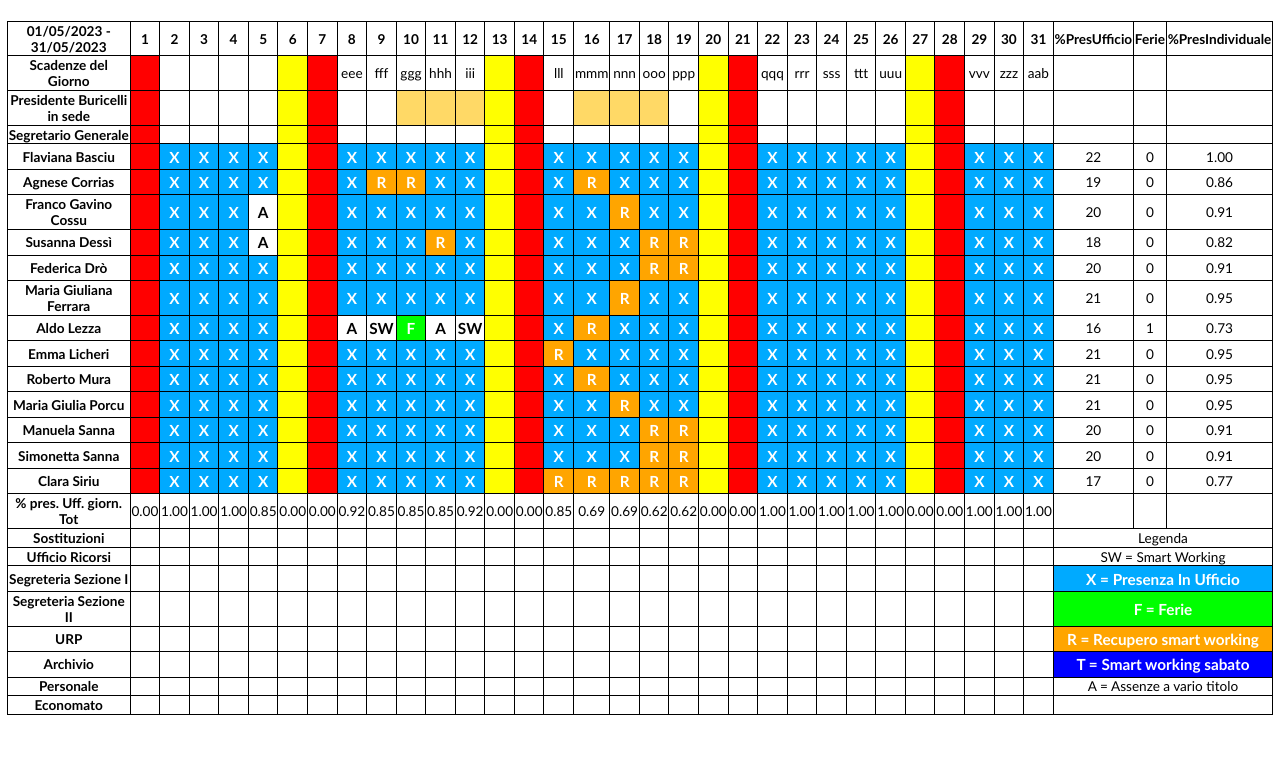
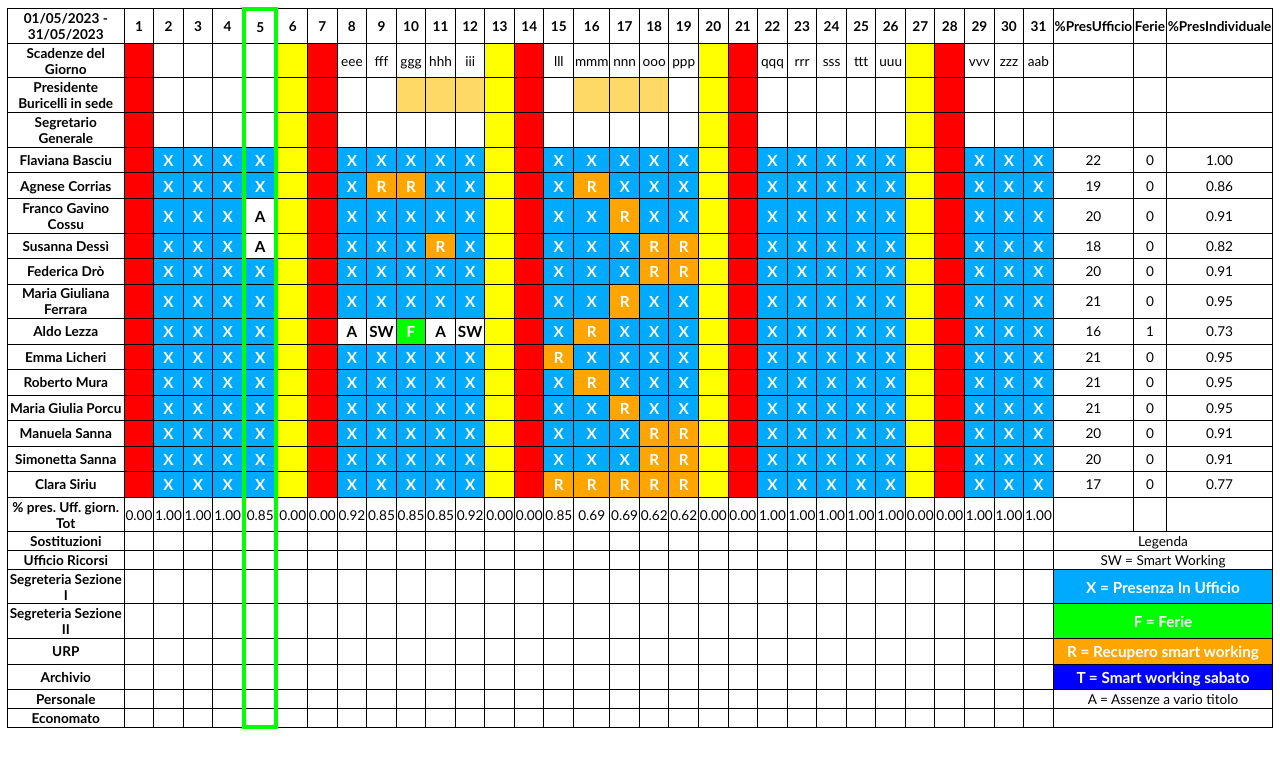
Before and after one commit to Elzazo/tarsardegna, a PHP site: page /calendarioCondiviso.php in a window 1280 px wide. Shown: the top 768 px of the page. Run offline with PHP 8.4, Linux system fonts and the light colour scheme.

Commit message:
Highlights the column whose value is today

```diff
--- a/stage/personale/calendarioCondiviso.php
+++ b/stage/personale/calendarioCondiviso.php
@@ -3,6 +3,7 @@
 			<script>
 			  var matrice = [];
 			  var matriceAttuale = [];
+			  var today = <?php echo date('d'); ?>;
 			  var month = <?php echo date('m'); ?>;
 			  var itMonths=["", "gennaio", "febbraio", "marzo", "aprile", "maggio", "giugno", "luglio", "agosto", "settembre", "ottobre", "novembre", "dicembre"];
 			  var year = <?php echo date('Y'); ?>;
@@ -369,9 +370,34 @@
 				  }
 			  }
 
+			  function mettiColonnaOggiInGrassetto() {
+
+				// si salta la prima colonna e quindi il numero del giorno è l'indice corretto
+				var colIndex = today;
+				console.log("mettiColonnaOggiInGrassetto() Today:"+today);
+				// Seleziona la tabella
+				var table = document.getElementById("calendarTable");
+				var size = 5;
+				var color = "lime";
+				// Itera su tutte le righe della tabella, a partire dalla seconda riga
+				for (var i = 1; i < (table.rows.length - 1); i++) { //l'ultima riga contiene i bottoni
+
+				  // Seleziona la cella corrispondente alla colonna desiderata
+				  var cell = table.rows[i].cells[colIndex];
+
+				  // Applica lo stile
+				  cell.style = "border-left: "+size+"px solid "+color+"; border-right: "+size+"px solid "+color+"; ";
+				}
+				console.log("mettiColonnaOggiInGrassetto() th-"+today);
+				document.getElementById("th-"+today).style = "border-top: "+size+"px solid "+color+"; border-left: "+size+"px solid "+color+"; border-right: "+size+"px solid "+color+"; "
+				table.rows[table.rows.length - 2].cells[colIndex].style = "border-left: "+size+"px solid "+color+"; border-right: "+size+"px solid "+color+"; border-bottom: "+size+"px solid "+color+";"
+
+			  }
+
 			  function start(){
 				  caricaNumeroGiorniLavorativi();
 				  processaMatrice();
+				  mettiColonnaOggiInGrassetto();
 			  }
 
 			</script>
@@ -459,11 +485,11 @@
 	</head>
 
 	<body onload="start();">
-		<table>
+		<table id="calendarTable">
 			  <thead>
 				<tr>
 				  <th>01/05/2023 - 31/05/2023</th>
-				  <?php for ($i = 1; $i <= $days; $i++) { echo "<th>$i</th>\n";} ?>
+				  <?php for ($i = 1; $i <= $days; $i++) { echo "<th id='th-$i'>$i</th>\n";} ?>
 				  <th>%PresUfficio</th>
 				  <th>Ferie</th>
 				  <th>%PresIndividuale</th>
```
